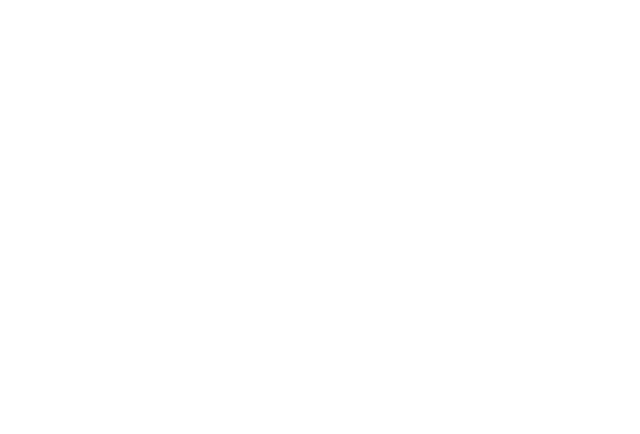
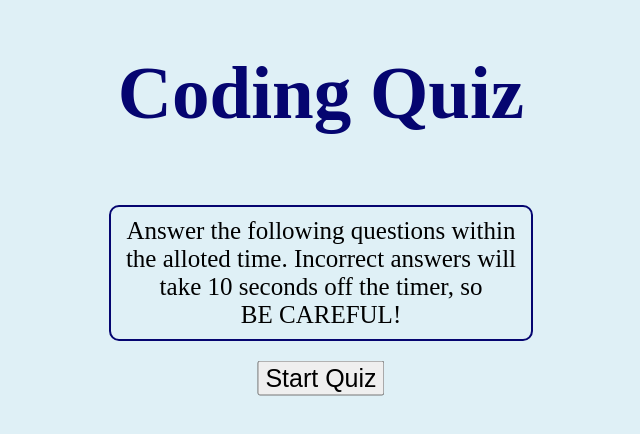
Before and after one commit to wedniatnuom/Coding_Quiz, a plain HTML site: page index.html in a window 1280 px wide. Shown: the whole page, without its empty margins (319-959 px from the left). Drawn offline with Linux system fonts and the light colour scheme.

Commit message:
built front page in html and began styling. Also created Start Quiz button

```diff
--- /dev/null
+++ b/assets/css/style.css
@@ -0,0 +1,58 @@
+body {
+    background-color: rgb(223, 240, 246);
+}
+
+h1 {
+    justify-content: center;
+    align-items: center;
+    flex-direction: column;
+    font-size: 75px;
+    color: rgb(5, 5, 112);
+    text-align: center;
+
+}
+
+.instructions {
+    display: flex;
+    justify-content: center;
+    align-items: center;
+    flex-direction: column;
+    border-style: solid;
+    border-width: 2px;
+    border-radius: 10px;
+    border-color: rgb(5, 5, 112);
+    width: 400px;
+    padding: 10px;
+    margin: auto;
+}
+
+div p {
+    display: flex;
+    align-items: center;
+    justify-content: center;
+    flex-direction: column;
+    text-align: center;
+    margin: 0 0;
+    font-size: 25px;
+}
+
+.centerButton {
+    height: 75px;
+    position: relative;
+}
+
+.centerVert {
+    margin: 0;
+    position: absolute;
+    top: 50%;
+    left: 50%;
+    -ms-transform: translate(-50%, -50%);
+    transform: translate(-50%, -50%);
+
+}
+
+.startButton {
+    font-size: 25px;
+    margin: auto;
+
+}
--- a/index.html
+++ b/index.html
@@ -1,19 +1,36 @@
 <!DOCTYPE html>
 <html lang="en">
-<meta charset="UTF-8">
-<title>Page Title</title>
-<meta name="viewport" content="width=device-width,initial-scale=1">
-<link rel="stylesheet" href="">
-<style src="./assets/Style.css"></style>
-<script src="./assets/script.js"></script>
+
+<head>
+    <meta charset="UTF-8">
+    <meta name="viewport" content="width=device-width, initial-scale=1.0" />
+    <title>Coding Quiz</title>
+    <link rel="stylesheet" href="./assets/css/style.css" />
+
+</head>
+
 <body>
+    <header>
+        <h1>Coding Quiz</h1>
+    </header>
+    <br>
+
+    <div class="instructions">
+        <p>Answer the following questions within the alloted time.
+        Incorrect answers will take 10 seconds off the timer, so</p>
+        <p>BE CAREFUL!</p>
+    </div>
+
+    <div class="centerButton">
+        <div class="centerVert">
+            <button class="startButton">Start Quiz</button>
+        </div>
+    </div>
 
 
-<div>
- <h1></h1>
- <p></p>
- <p></p>
-</div>
+
+
 
 </body>
+
 </html>
```
Also changed, not shown: assets/js/script.js (added), assets/script.js (deleted), 4 other files.
